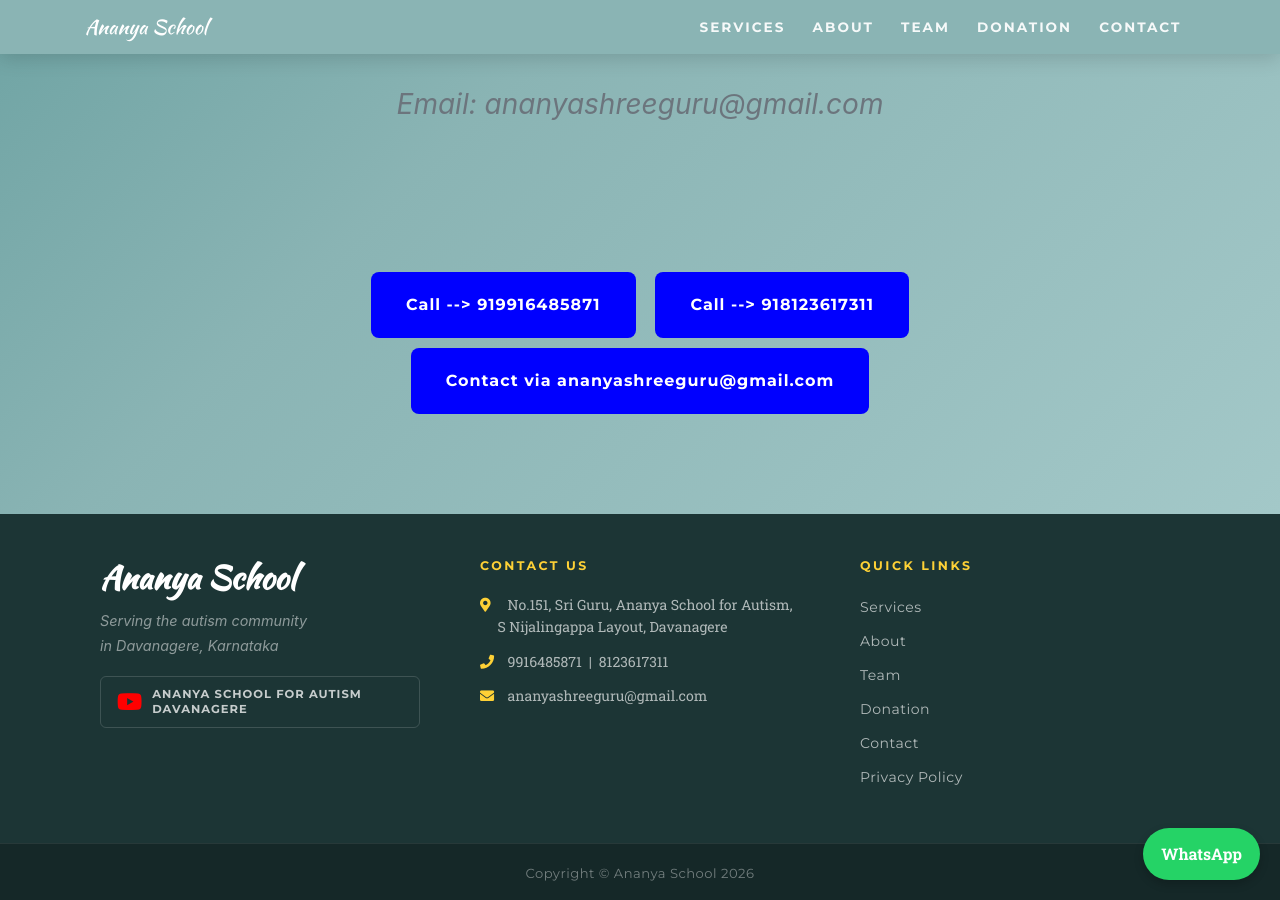
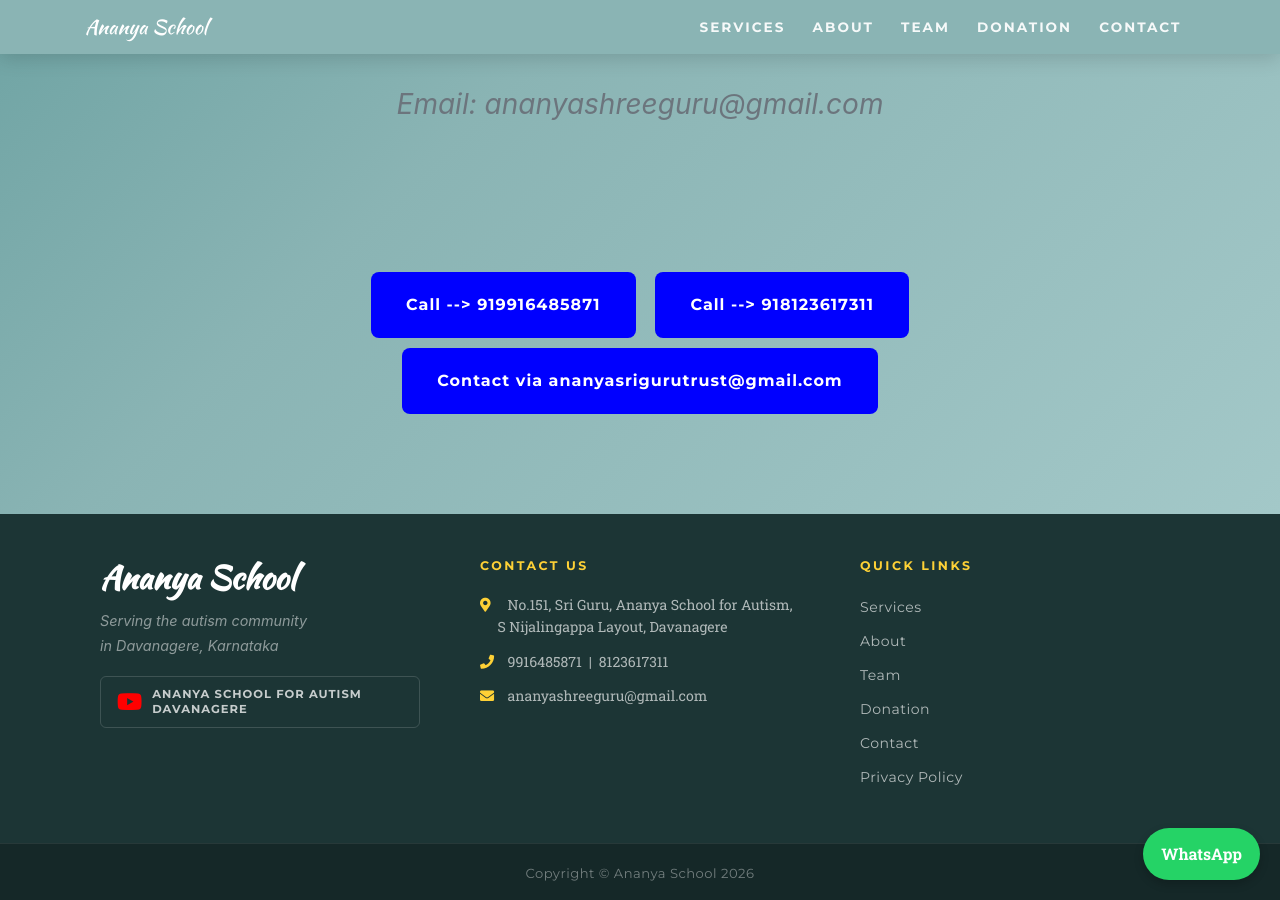
Before and after one commit to shreegurutrust22/ananyaschool, a Jekyll site: the page built from index.md, in a window 1280 px wide and 900 px high, scrolled down 5943 px. Built offline with Jekyll 4.4.1, drawn with Linux system fonts in a browser that asks for light colours; some web fonts are replaced.

Commit message:
Update contact.html

```diff
--- a/_includes/contact.html
+++ b/_includes/contact.html
@@ -51,7 +51,7 @@
         <h3 class="section-subheading text-muted">{{ site.data.sitetext[site.locale].contact.text | default: "" }}</h3>
         <a href="tel:+919916485871" class="btn">Call --> 919916485871</a>&nbsp;&nbsp;&nbsp;&nbsp;
         <a href="tel:+918123617311" class="btn">Call --> 918123617311 </a></br>
-        <a href="mailto:ananyashreeguru@gmail.com?subject=Donation Inquiry" class="btn">Contact via ananyashreeguru@gmail.com</a>
+        <a href="mailto:ananyasrigurutrust@gmail.com?subject=Donation Inquiry" class="btn">Contact via ananyasrigurutrust@gmail.com</a>
         <a href="https://wa.me/919916485871" class="floating-whatsapp" target="_blank">WhatsApp</a>
       </div>
     </div>
```
